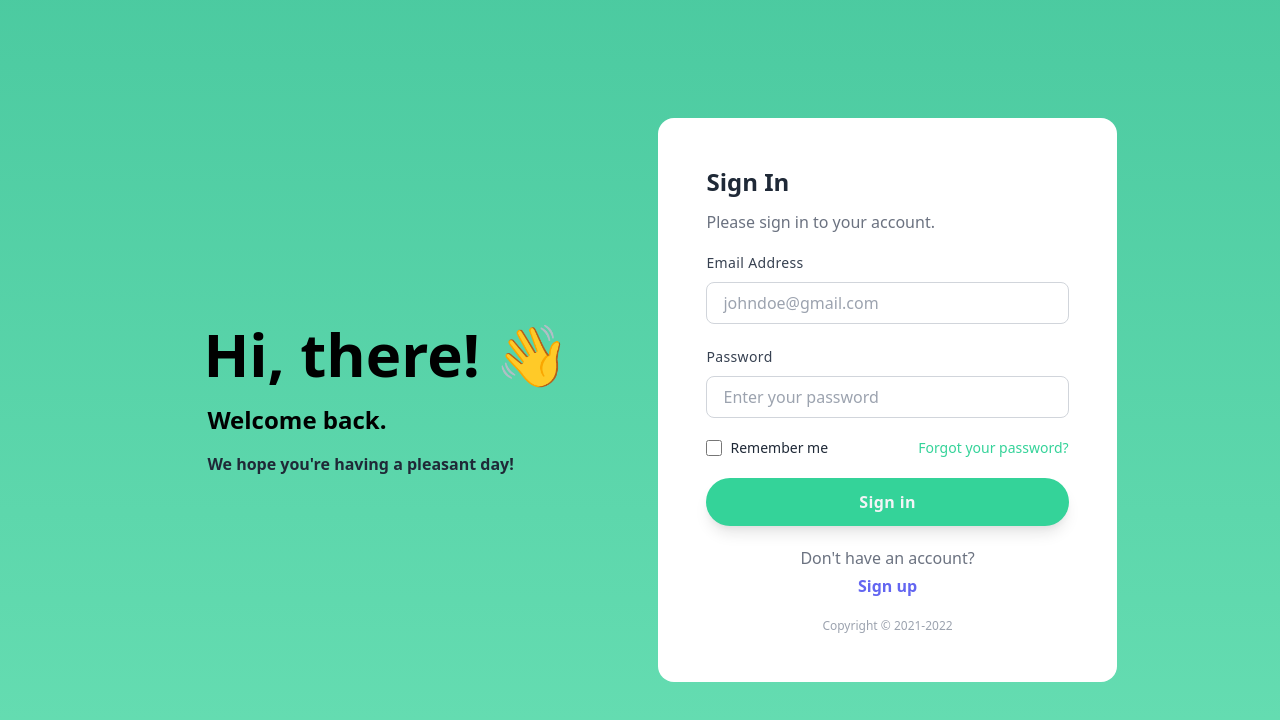
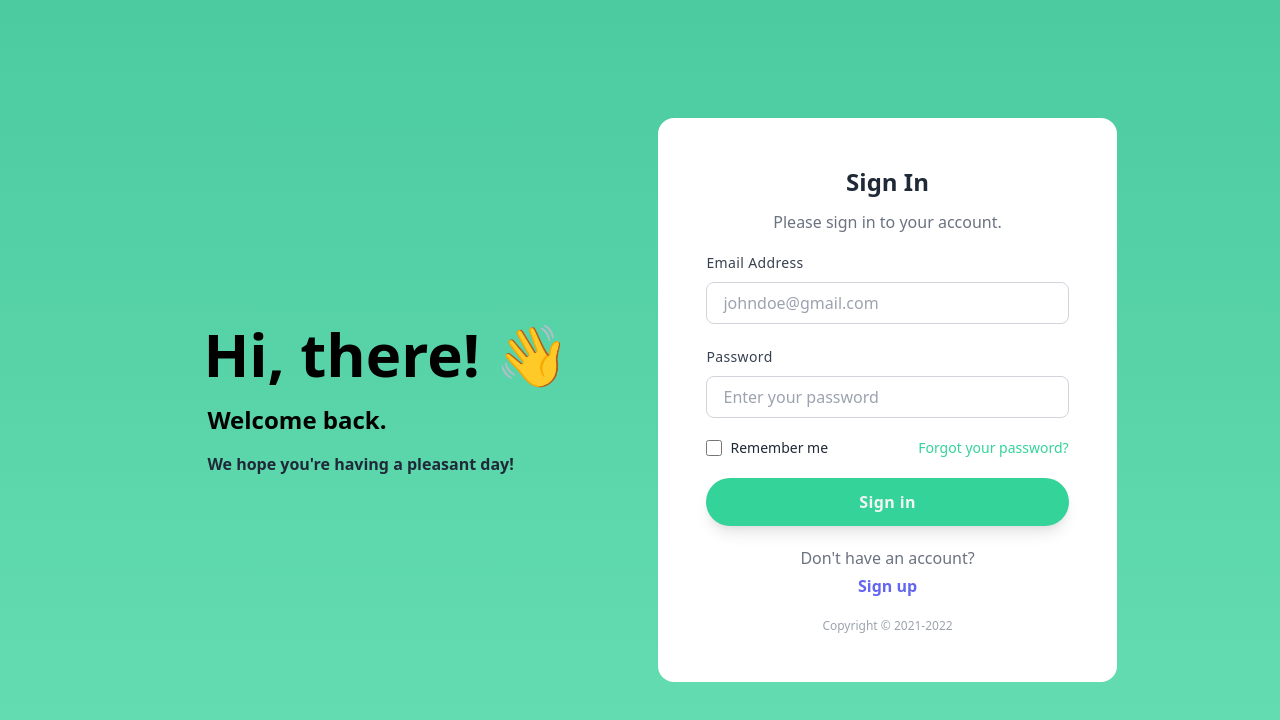
Before and after one commit to ivankbautista/bank-app, a React (Create React App) app: page / in a window 1280 px wide. Shown: the top 720 px of the page. Built offline with nearby package versions, Linux system fonts and the light colour scheme.

Commit message:
Centering text elements

```diff
--- a/src/components/Login/Login.js
+++ b/src/components/Login/Login.js
@@ -19,10 +19,12 @@ function Login(props) {
         <div className="ml-12 flex justify-center self-center z-10">
           <div className="p-12 bg-white mx-auto rounded-2xl w-100 ">
             <div className="mb-4">
-              <h3 className="mb-3 justify-center align-center font-semibold text-2xl text-gray-800 font-bold">
+              <h3 className="mb-3 text-center justify-center align-center font-semibold text-2xl text-gray-800 font-bold">
                 Sign In{" "}
               </h3>
-              <p className="text-gray-500">Please sign in to your account.</p>
+              <p className="text-gray-500 text-center">
+                Please sign in to your account.
+              </p>
             </div>
             <div className="space-y-5">
               <div className="space-y-2">
```
